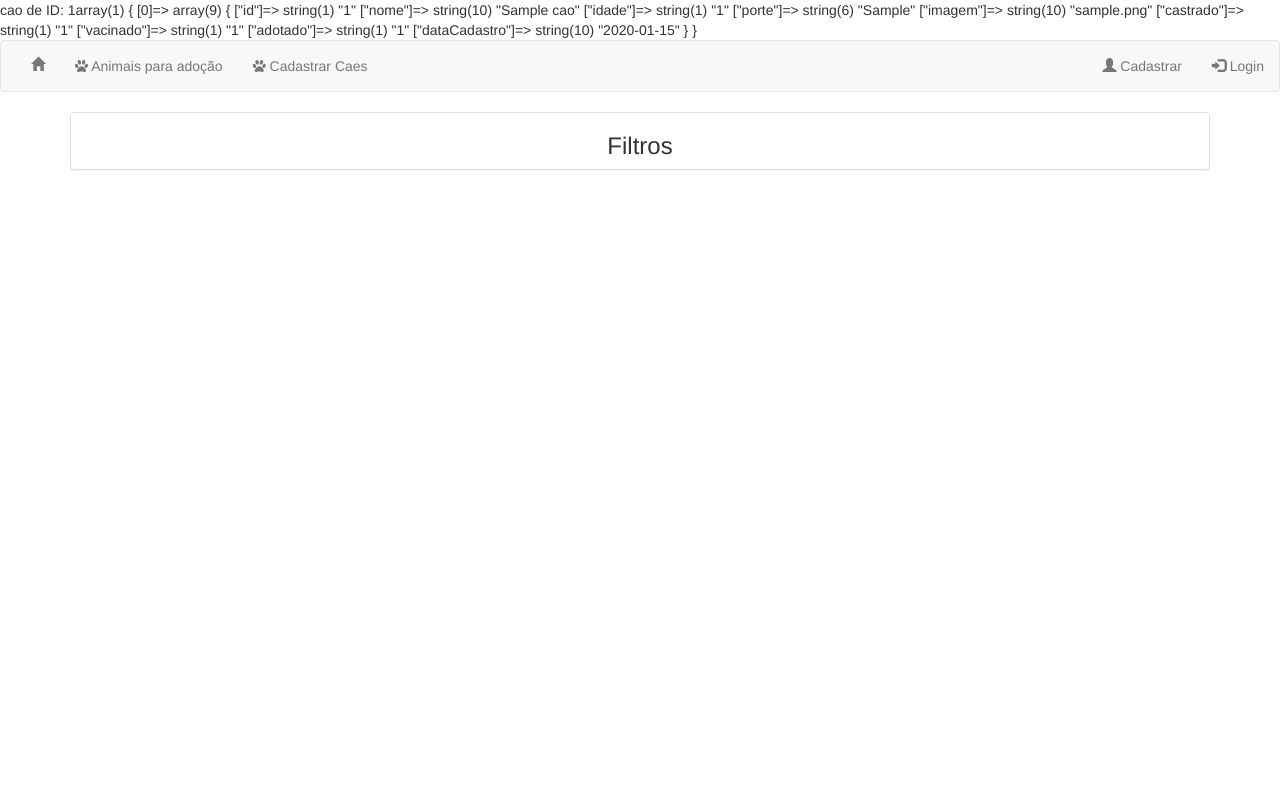
After one commit to marcelorambomartins/adotePet, a CodeIgniter app: page /viralate/caes/visualizar/1 in a window 1280 px wide. The commit adds this page. Run offline with CodeIgniter, Linux system fonts and the light colour scheme; tables that the repository leaves empty hold one stand-in row (values such as "Sample post"); some libraries are stand-ins or nearby versions.

Commit message:
MVC Perfil de Cao

```diff
--- a/application/controllers/caes.php
+++ b/application/controllers/caes.php
@@ -79,5 +79,18 @@ class Caes extends CI_Controller {
 		$this->load->view('listagemcaes',$dados);
 	}
 
+
+
+	public function visualizar($id){
+		echo "cao de ID: " . $id;
+
+		$this->load->model('ModelCaes','caes');
+		$dados['dadosCao'] = $this->caes->selectCao($id);
+
+		var_dump($dados['dadosCao']);
+
+		$this->load->view('viewPerfilCao');
+	}
+
 }
 ?>
--- a/application/models/ModelCaes.php
+++ b/application/models/ModelCaes.php
@@ -20,6 +20,16 @@ class ModelCaes extends CI_Model
 	}
 
 
+	public function selectCao($id)
+	{
+		$this -> db -> select('*');
+		$this -> db -> from('cao');
+		$this -> db -> where('id', $id);
+		$query = $this -> db -> get();
+		return $query->result_array();
+	}
+
+
 
 
 
--- a/application/views/listagemcaes.php
+++ b/application/views/listagemcaes.php
@@ -27,7 +27,7 @@
 					echo "<div class='col-sm-3'><!--inicio do bloco-->";
 					echo "<div class='panel panel-default'>";
 					echo "<div class='panel-body'>";
-						echo "<img src='../images/dogdefault.png' alt='Ver mais fotos' height='100%' width='100%'>";
+						echo "<a href='http://localhost/viralate/caes/visualizar/" . $cao['id'] . "'><img src='../images/dogdefault.png' alt='Ver mais fotos' height='100%' width='100%'></a>";
 						echo "<p>Nome " . $cao['nome'] . "</p>";
 						echo "<p>Porte " . $cao['porte'] . "</p>";
 					echo "</div>";
--- /dev/null
+++ b/application/views/viewPerfilCao.php
@@ -0,0 +1,34 @@
+<!DOCTYPE html>
+	<head>
+		<?php
+		$this->load->view('head');
+		?>
+	</head>
+	<body>
+		<?php
+			$this->load->view('menu');
+		?>
+	<div class="container">
+
+		<div class="row">
+			<div class="col-sm-12">
+			<div class="panel panel-default text-center">
+				<h3 >Filtros</h3>
+			</div>
+			</div>
+		</div>
+
+		<div class="container-fluid">
+
+			<div class="row"><!--inicio da row-->
+
+
+
+			</div> <!-- fim da div row-->
+
+		</div>
+
+	</div>
+
+	</body>
+</html>
```
